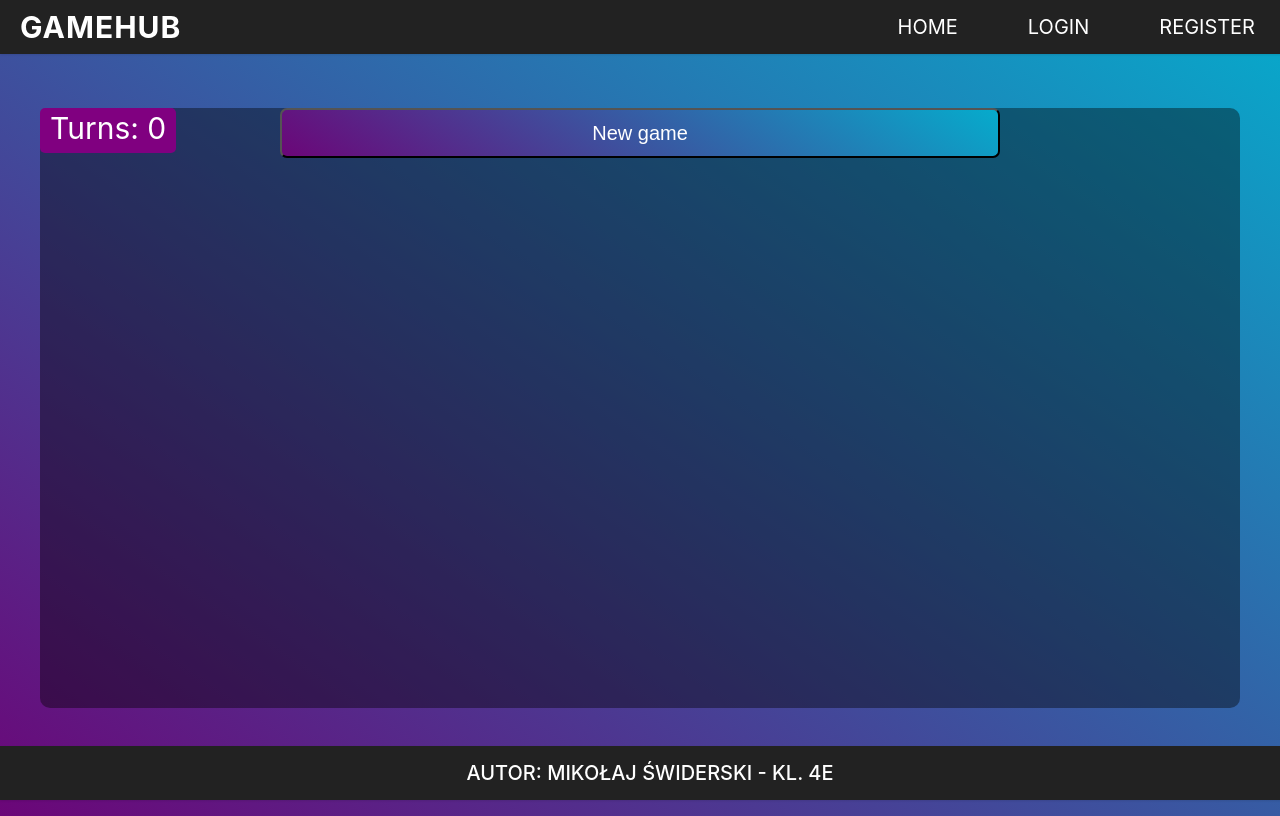
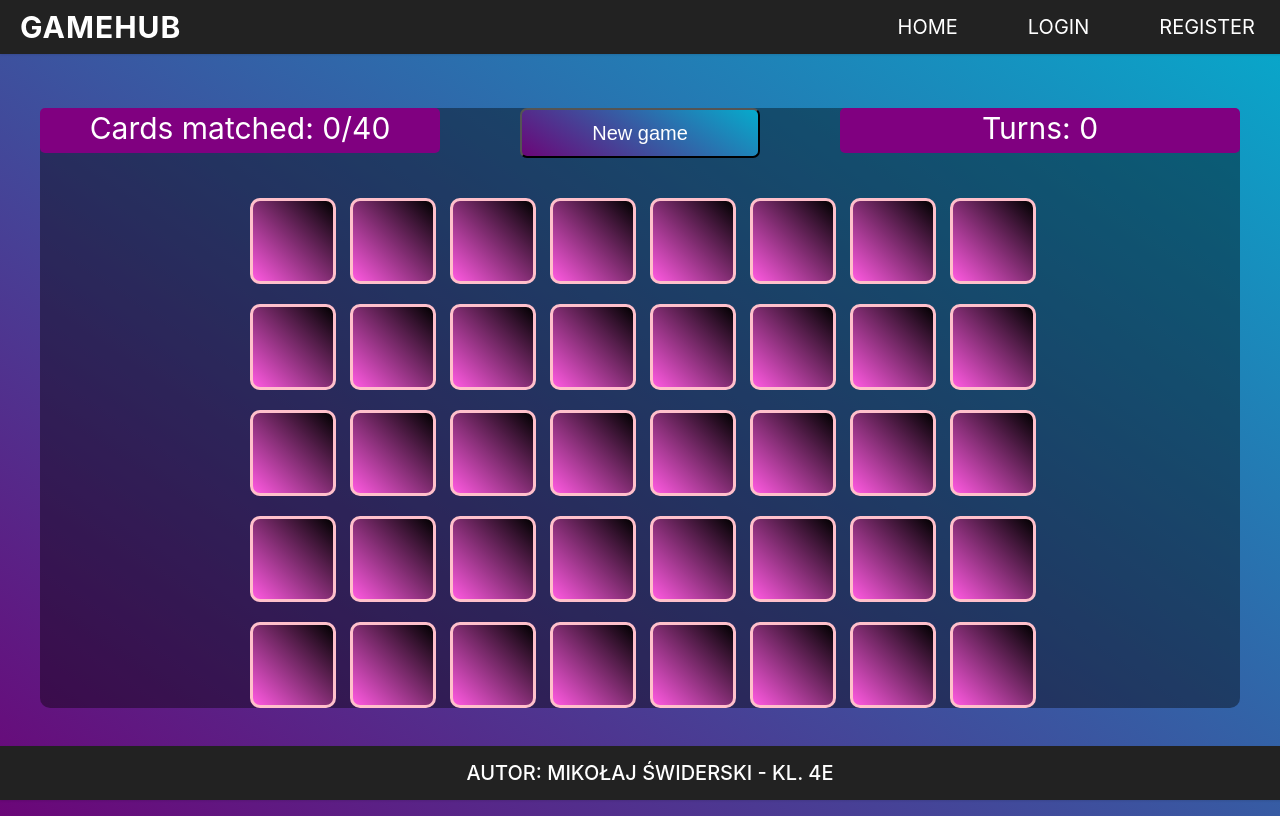
Before and after one commit to MSwiderski999/GameHub, a React (Vite) app in the folder frontend/: page /memory in a window 1280 px wide. Built offline with nearby package versions, Linux system fonts and the light colour scheme.

Commit message:
memory components centered + added matched counter

```diff
--- a/frontend/src/components/InfoBox/infobox.scss
+++ b/frontend/src/components/InfoBox/infobox.scss
@@ -13,7 +13,6 @@
     font-size: 30px;
     line-height: 30px;
 
-    position: absolute;
     top: 0;
     left: 0;
 }
--- a/frontend/src/pages/Home/index.tsx
+++ b/frontend/src/pages/Home/index.tsx
@@ -4,7 +4,7 @@ export default function Home(){
     return (
         <>
         <Thumbnail name={"Uno"} imgsrc="../../../public/Images/uno-thumbnail.jpg" url="/uno"/>
-        <Thumbnail name={"Memory"} url="/memory"/>
+        <Thumbnail name={"Memory"} imgsrc="../../../public/Images/memory-thumbnail.png" url="/memory"/>
         </>
     )
 }
--- a/frontend/src/pages/Memory/SingleCard/singleCard.scss
+++ b/frontend/src/pages/Memory/SingleCard/singleCard.scss
@@ -10,6 +10,8 @@
 
     border-radius: 10px;
     border: 3px solid pink;
+
+    cursor: pointer;
 }
 
 /* front side */
--- a/frontend/src/pages/Memory/index.tsx
+++ b/frontend/src/pages/Memory/index.tsx
@@ -71,8 +71,10 @@ export default function Memory(){
 
     const [disabled, setDisabled] = useState(false)
 
+    const [matched, setMatched] = useState(0)
+
     // shuffle cards
-    const shuffleCard = (amount: number) => {
+    const shuffleCards = (amount: number) => {
 
         const picked_cards = cardImages
             .sort(() => Math.random() - 0.5)
@@ -82,8 +84,11 @@ export default function Memory(){
             .sort(() => Math.random() - 0.5)
             .map((card) => ({ ...card, id: Math.random()}))
 
+        setPick1(null)
+        setPick2(null)
         setCards(shuffledCards)
         setTurns(0)
+        setMatched(0)
     }
 
     //handle a pick
@@ -114,6 +119,7 @@ export default function Memory(){
                         }
                     })
                 })
+                setMatched(matched + 2)
                 resetTurn()
             }else{
                 setTimeout(() => resetTurn(), 700)
@@ -121,11 +127,21 @@ export default function Memory(){
         }
     }, [pick1, pick2])
 
+    //start the game automatically
+    useEffect(() => {
+        shuffleCards(20)
+    }, [])
+
+
     return(
         <>
         <GameContainer>
-        <button onClick={() => shuffleCard(20)}>New game</button>
-        <Infobox><>Turns: {turns}</></Infobox>
+        <div id="info-panel">
+            <div><Infobox><>Cards matched: {matched}/40</></Infobox></div>
+            <div><button id="new-game-btn" onClick={() => shuffleCards(20)}>New game</button></div>
+            <div><Infobox><span>Turns: {turns}</span></Infobox></div>
+        </div>
+        <div id="grid-container">
             <div className="card-grid">
                 {cards.map(card => (
                     <SingleCard
@@ -137,6 +153,7 @@ export default function Memory(){
                     />
             ))}
         </div>
+        </div>
         </GameContainer>
         </>
     )
--- a/frontend/src/pages/Memory/memory.scss
+++ b/frontend/src/pages/Memory/memory.scss
@@ -2,5 +2,21 @@
     margin-top: 40px;
     display: grid;
     grid-template-columns: repeat(8, 80px);
-    grid-gap: 20px
+    grid-gap: 20px;
 }
+
+#grid-container{
+    width: 100%;
+
+    display: flex;
+    justify-content: center;
+}
+
+#info-panel{
+    width: 100%;
+    display: flex;
+}
+
+#info-panel > *{
+    width: 100%;
+}
```
Also changed, not shown: frontend/public/Images/memory-thumbnail.png (added). Lines whose indentation alone changed are shown as unchanged.
